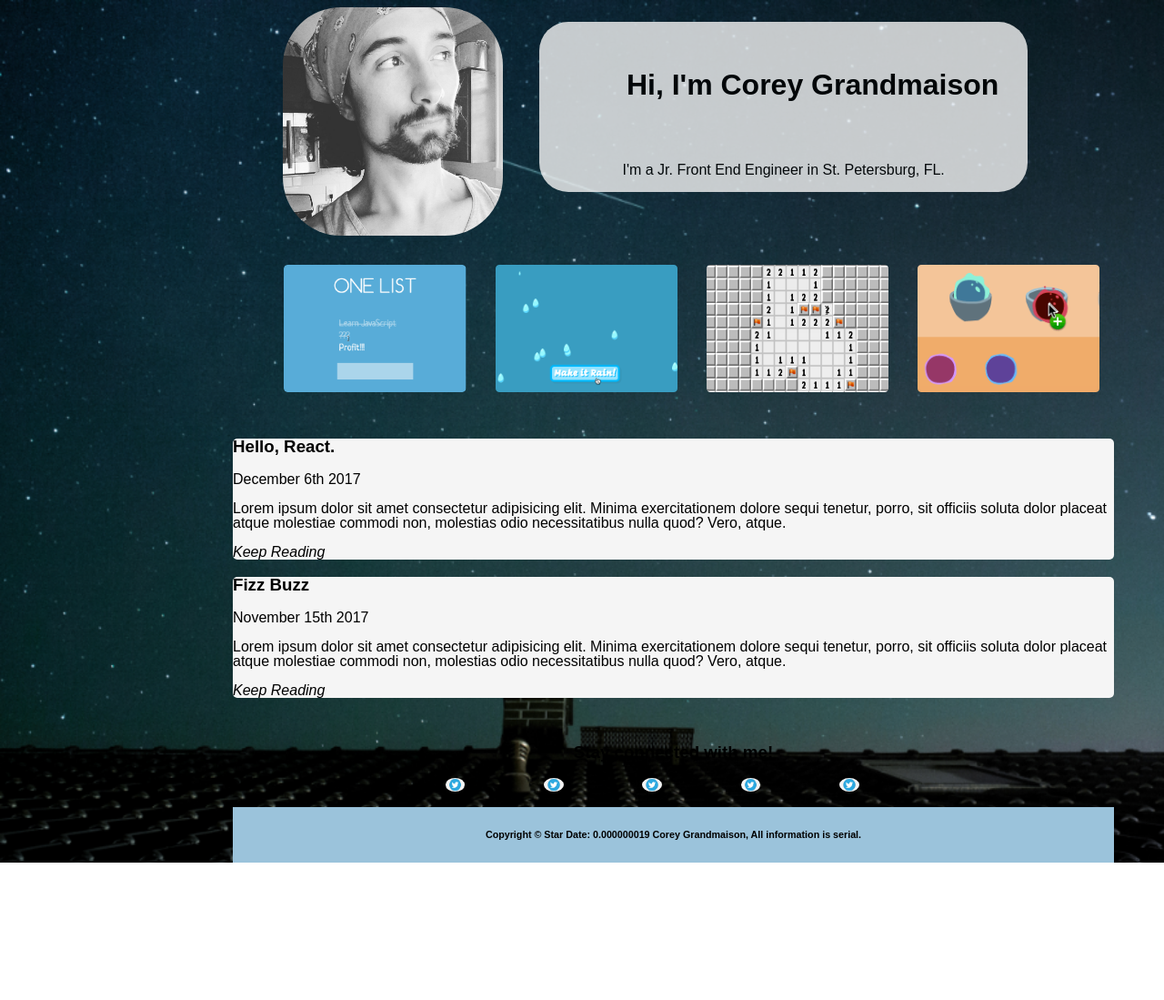
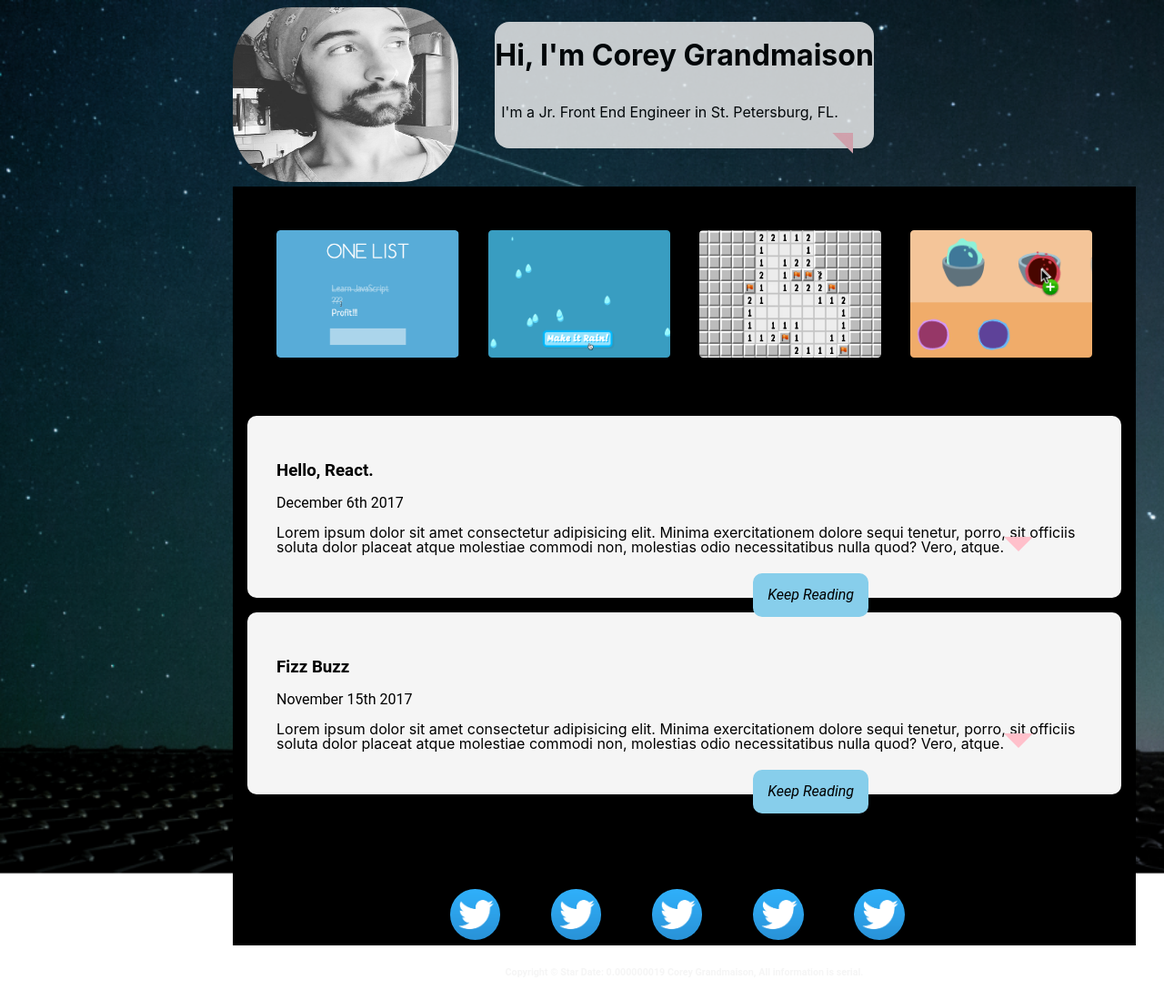
Before and after one commit to cortuga/MOCK-portfolio, a website: page public/index.html in a window 1280 px wide. Shown: the whole page at 91% size. Before the commit the page ends 948 px from the top, so only its background shows below. Drawn offline with Linux system fonts and the light colour scheme.

Commit message:
fixing perentages, black background, and new pics

```diff
--- a/public/index.html
+++ b/public/index.html
@@ -70,31 +70,31 @@
       <h3>Stay connected with me!</h3>
       <ul class="social-list">
         <li>
-          <img class="social-icons" src="\assets\proxy.duckduckgo.com.jpeg" /><a
+          <img class="social-icons" src="\assets\proxy.duckduckgo.com.png" /><a
             href=""
             alt=""
           ></a>
         </li>
         <li>
-          <img class="social-icons" src="\assets\proxy.duckduckgo.com.jpeg" /><a
+          <img class="social-icons" src="\assets\proxy.duckduckgo.com.png" /><a
             href=""
             alt=""
           ></a>
         </li>
         <li>
-          <img class="social-icons" src="\assets\proxy.duckduckgo.com.jpeg" /><a
+          <img class="social-icons" src="\assets\proxy.duckduckgo.com.png" /><a
             href=""
             alt=""
           ></a>
         </li>
         <li>
-          <img class="social-icons" src="\assets\proxy.duckduckgo.com.jpeg" /><a
+          <img class="social-icons" src="\assets\proxy.duckduckgo.com.png" /><a
             href=""
             alt=""
           ></a>
         </li>
         <li>
-          <img class="social-icons" src="\assets\proxy.duckduckgo.com.jpeg" /><a
+          <img class="social-icons" src="\assets\proxy.duckduckgo.com.png" /><a
             href=""
             alt=""
           ></a>
@@ -103,7 +103,7 @@
     </aside>
 
     <footer>
-      <h6>
+      <h6 class="copyright">
         Copyright © Star Date: 0.000000019 Corey Grandmaison, All information is
         serial.
       </h6>
--- a/public/screen.css
+++ b/public/screen.css
@@ -10,7 +10,7 @@ body {
   margin-left: 20%;
   margin-right: 20%;
   margin-bottom: 5rem;
-  /* min-width: 768px; */
+  min-width: 768px;
   display: flex;
   justify-content: center;
   flex-direction: column;
@@ -21,16 +21,29 @@ body {
   flex-direction: column;
 }
 
-body header {
-  /* background-color: bisque; */
-}
+/* body header {
+  background-color: bisque;
+} */
 
 .page-header {
   display: flex;
-  justify-content: center;
-  height: 30%;
+  justify-content: stretch;
+  /* height: 30%; */
   margin-top: 0%;
   margin-bottom: 0%;
+}
+p::after {
+  position: relative;
+  content: "";
+  border-width: 1rem;
+  border-style: solid;
+  border-top-color: pink;
+  border-left-color: transparent;
+  border-bottom-color: transparent;
+  border-right-color: transparent;
+  bottom: -15px;
+  right: 0px;
+  transform: rotate(225deg);
 }
 
 .profile-image {
@@ -38,30 +51,35 @@ body header {
   width: 25%;
 }
 .h1-name {
-  padding: 2rem;
-  margin-left: 4rem;
+  padding: 0rem;
+  margin-left: 0rem;
+  font-family: -apple-system, BlinkMacSystemFont, "Segoe UI", Roboto, Oxygen,
+    Ubuntu, Cantarell, "Open Sans", "Helvetica Neue", sans-serif;
 }
 
 .text-bubble {
   background-color: whitesmoke;
-  border-radius: 2rem;
+  border-radius: 1rem;
   opacity: 0.8;
-  height: 75%;
+  height: 85%;
   display: flex;
   flex-direction: column;
-  /* justify-content: left; */
+  justify-content: flex-start;
 }
 
 .jr-quote {
   display: flex;
   justify-content: center;
   /* height: 55px; */
+  font-family: -apple-system, BlinkMacSystemFont, "Segoe UI", Roboto, Oxygen,
+    Ubuntu, Cantarell, "Open Sans", "Helvetica Neue", sans-serif;
 }
 
 .blockquote-section {
   display: flex;
   justify-content: center;
-  align-content: center;zxx
+  align-content: center;
+  margin-left: 0%;
 }
 
 blockquote {
@@ -71,23 +89,30 @@ blockquote {
 }
 
 .nav-section {
-  /* background-color: lightblue; */
-  /* display: flex; */
-  /* flex-direction: row; */
-  /* flex-flow: row; */
-  /* justify-content: space-around; */
+  background-color: lightblue;
+  display: flex;
+  flex-direction: row;
+  flex-flow: row;
+  justify-content: space-around;
 }
 
-.nav-container {
-
-}
+/* .nav-container {
+} */
 
 .nav-ul {
   /* background-color: lightyellow; */
   display: flex;
+  justify-content: space-evenly;
+  padding: 2rem;
+  margin-top: 5px;
+  margin-bottom: 0%;
+  /* background-color: rgba(red, green, blue, alpha); */
   /* justify-content: space-evenly; */
   /* list-style: none; */
   /* border-radius: 5rem; */
+
+  background-color: black;
+  opacity: inherit;
 }
 .nav-pics {
   /* border-radius: 50; */
@@ -99,9 +124,24 @@ section nav ul li {
   justify-content: space-around;
 }
 
+main {
+  background-color: black;
+}
+
+aside {
+  background-color: black;
+}
+
+p {
+  font-family: -apple-system, BlinkMacSystemFont, "Segoe UI", Roboto, Oxygen,
+    Ubuntu, Cantarell, "Open Sans", "Helvetica Neue", sans-serif;
+}
+
 .hello-section {
   background-color: whitesmoke;
-  border-radius: 5px;
+  border-radius: 10px;
+  padding: 2rem;
+  margin: 1rem;
 }
 
 /* .grey-header {
@@ -110,9 +150,29 @@ section nav ul li {
   max-width: 222px;
 } */
 
+.keep-reading-1 {
+  background-color: skyblue;
+  border-radius: 10px;
+  margin: 5px;
+  padding: 1rem;
+  position: absolute;
+  right: 25%;
+}
+
 .fizzbuzz-section {
   background-color: whitesmoke;
-  border-radius: 5px;
+  border-radius: 10px;
+  padding: 2rem;
+  margin: 1rem;
+}
+
+.keep-reading-2 {
+  background-color: skyblue;
+  border-radius: 10px;
+  margin: 5px;
+  padding: 1rem;
+  position: absolute;
+  right: 25%;
 }
 
 aside h3 {
@@ -130,16 +190,24 @@ aside ul {
 }
 
 .social-icons {
-  max-width: 20%;
+  width: 50%;
   border-radius: 50%;
 }
 
 footer {
-  background-color: rgb(155, 195, 219);
   display: flex;
   justify-content: center;
   align-items: flex-end;
   margin-bottom: 0%;
+  border: 5rem;
+  color: whitesmoke;
 }
 
+/* h6.copyright {
+  color: green;
+} */
+
 /* *{border: dotted pink} */
+* {
+  font-family: "Roboto", sans-serif;
+}
```
Also changed, not shown: public/assets/proxy.duckduckgo.com.png (added).
